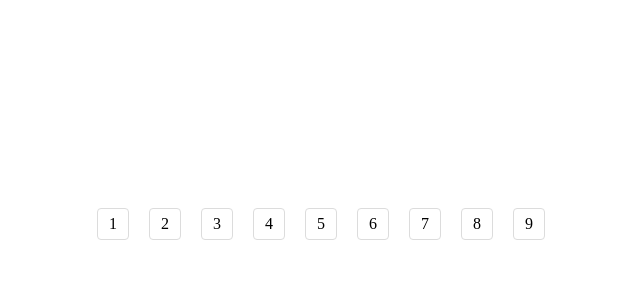
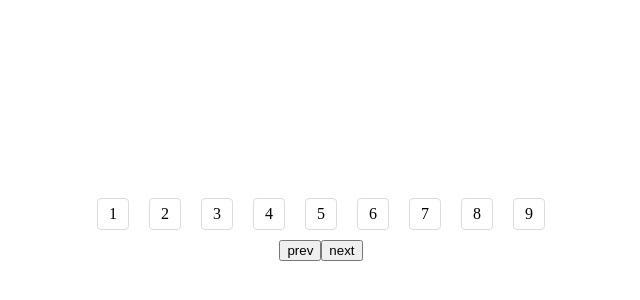
Before and after one commit to jyh4479/study-workspace, a React (Create React App) app in the folder javascript-study/: page / in a window 1280 px wide. Shown: the part 176-476 px from the top of the page, without its empty margins (319-959 px from the left). Built offline with nearby package versions, Linux system fonts and the light colour scheme.

Commit message:
UPDAET ADD LOGIC
뭐야 왜 동작안해

```diff
--- a/javascript-study/src/components/Tab/index.js
+++ b/javascript-study/src/components/Tab/index.js
@@ -9,14 +9,20 @@ const TabStyle = styled(Center)`
   border: 1px solid gainsboro;
   border-radius: 4px;
   margin: 10px;
+
+  cursor: ${props => props.animation && "pointer"};
+
+  &:active {
+    transform: ${props => props.animation && "scale(0.95)"};
+  }
 `
 
 const Tab = props => {
 
-    const {value, children} = props;
+    const {animation, value, children} = props;
 
     return (
-        <TabStyle>
+        <TabStyle animation={animation}>
             {children}
         </TabStyle>
     )
--- a/javascript-study/src/container/TabContainer/index.js
+++ b/javascript-study/src/container/TabContainer/index.js
@@ -1,5 +1,5 @@
 import React, {useEffect, useState} from "react";
-import {ManagedInstanceBox, SelectInstanceBox, TabContainerLayout} from "./style";
+import {InstanceControlBox, InstanceSelectBox, ManagedInstanceBox, TabContainerLayout} from "./style";
 import Tab from "../../components/Tab";
 
 const TabContainer = props => {
@@ -9,16 +9,27 @@ const TabContainer = props => {
 
     useEffect(() => {
 
-    }, [])
+    }, [managedInstanceList])
 
-    return (<TabContainerLayout>
-        <ManagedInstanceBox>
-            {managedInstanceList.map(managedInstance => <Tab>{managedInstance}</Tab>)}
-        </ManagedInstanceBox>
-        <SelectInstanceBox>
-            {instanceList.map(instance => <Tab>{instance}</Tab>)}
-        </SelectInstanceBox>
-    </TabContainerLayout>)
+    return (
+        <TabContainerLayout>
+            <ManagedInstanceBox>
+                {managedInstanceList.map(managedInstance => <Tab key={managedInstance}>{managedInstance}</Tab>)}
+            </ManagedInstanceBox>
+            <InstanceSelectBox>
+                {
+                    instanceList.map(instance => <Tab onClick={() => {
+                        setManagedInstanceList([...managedInstanceList, instance])
+                        console.log(managedInstanceList)
+                    }} key={instance} animation>{instance}</Tab>)
+                }
+            </InstanceSelectBox>
+            <InstanceControlBox>
+                <button>prev</button>
+                <button>next</button>
+            </InstanceControlBox>
+        </TabContainerLayout>
+    )
 }
 
 export default TabContainer;
--- a/javascript-study/src/container/TabContainer/style.js
+++ b/javascript-study/src/container/TabContainer/style.js
@@ -2,12 +2,15 @@ import styled from "styled-components";
 import {Center} from "../../common/display";
 
 export const TabContainerLayout = styled(Center)`
+  flex-direction: column;
 `
 
-export const SelectInstanceBox = styled(Center)`
-
+export const InstanceSelectBox = styled(Center)`
 `
 
 export const ManagedInstanceBox = styled(Center)`
 
 `
+
+export const InstanceControlBox = styled(Center)`
+`
```
